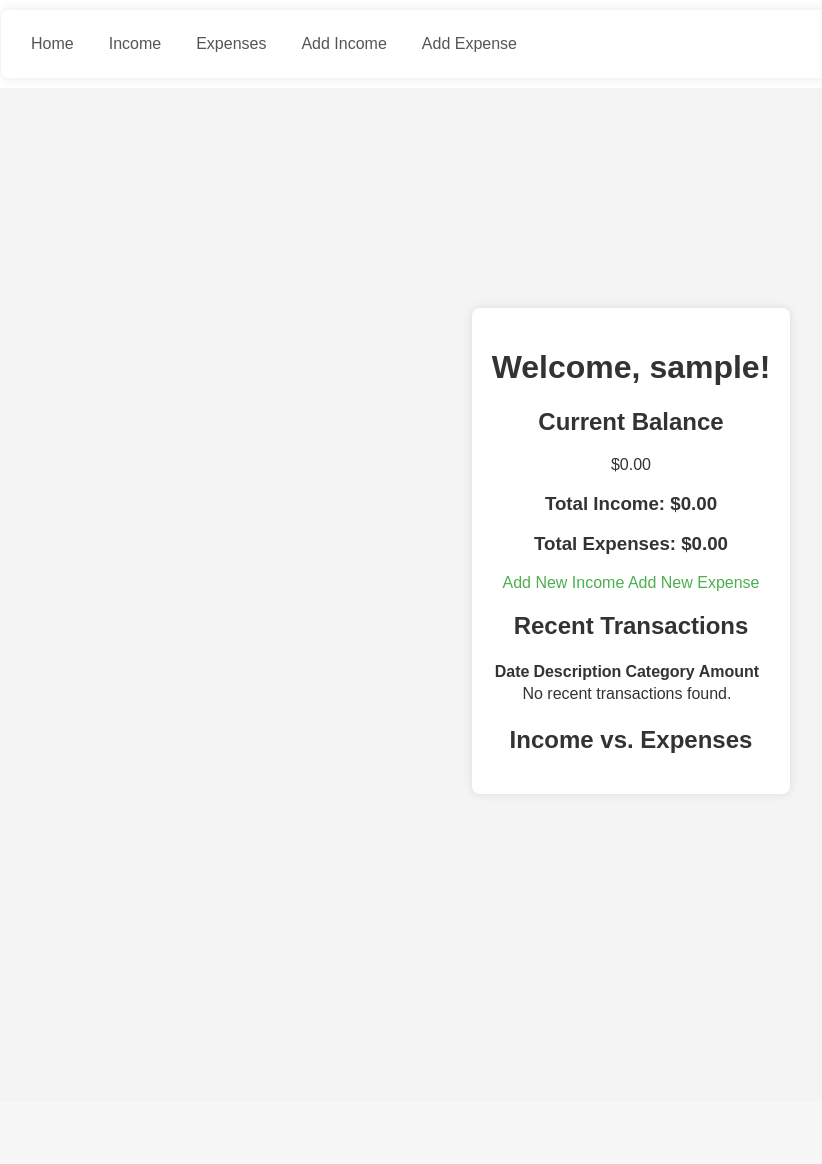
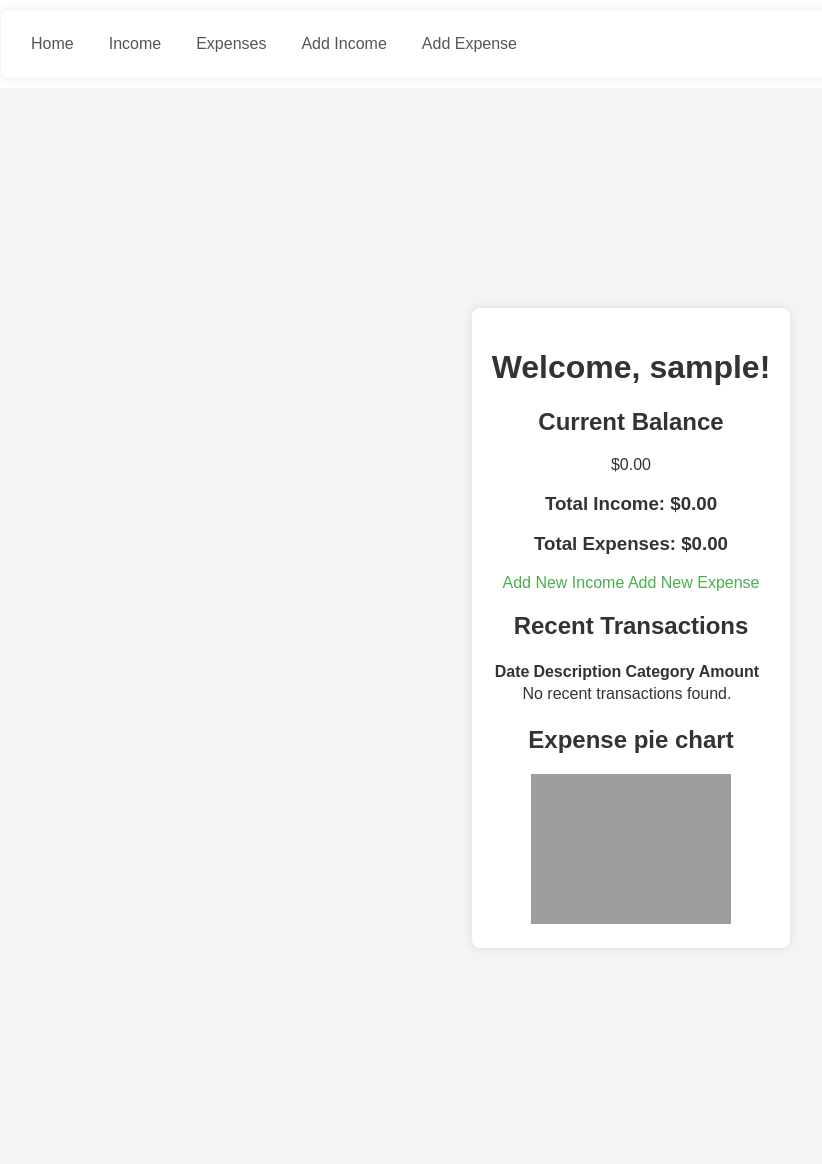
Before and after one commit to Anwar-Abdel/MoneyTrail, a Django app: page /home/ in a window 1280 px wide. Shown: the top 1164 px of the page, without its empty margins (9-831 px from the left). Before the commit the page ends 795 px from the top, so only its background shows below. Run offline with Django 5.2, Linux system fonts and the light colour scheme; the visitor is signed in with stand-in values (Sample User, id 1); data that the repository does not hold is empty; grey boxes are pictures that could not be loaded.

Commit message:
feat: added pie expense chart and url

```diff
--- a/money_app/templates/money_app/home.html
+++ b/money_app/templates/money_app/home.html
@@ -57,8 +57,10 @@
         </div>
 
         <div class="charts">
-            <h2>Income vs. Expenses</h2>
-            <div id="income-expense-chart"></div>
+            <h2>Expense pie chart</h2>
+            <a href="{% url 'expense_pie_chart' %}">
+                <img src="{% static 'images/pie_chart_icon.png' %}" alt="Pie Chart" style="width: 200px;">
+            </a>
         </div>
     </div>
 </body>
--- a/money_app/urls.py
+++ b/money_app/urls.py
@@ -17,5 +17,6 @@ urlpatterns = [
     path('add_expense/', views.add_expense, name='add_expense'),
     path('delete_expense<int:id>/', views.delete_expense, name='delete_expense'),
     path('edit_expense<int:id>/', views.edit_expense, name='edit_expense'),
+    path('expense_pie_chart/', views.expense_pie_chart, name='expense_pie_chart'),
 
 ]
--- a/money_app/views.py
+++ b/money_app/views.py
@@ -6,6 +6,7 @@ from django.shortcuts import render, redirect
 from django.contrib.auth import login, authenticate, get_user
 from .forms import SignUpForm, IncomeForm, ExpenseForm
 from django.contrib.auth.decorators import login_required
+import plotly.express as px
 
 
 #--------VIEWS----------#
@@ -49,6 +50,26 @@ def home(request):
         'recent_transactions': recent_transactions,
     }
     return render(request, 'money_app/home.html', context)
+
+
+def expense_pie_chart(request):
+    expenses = Expense.objects.filter(user=request.user)
+    categories = ['food', 'transport', 'utilities', 'entertainment', 'other']
+
+    expense_data = []
+    for category in categories:
+        total = expenses.filter(category=category).aggregate(Sum('amount'))['amount__sum'] or 0
+        expense_data.append({'category': category, 'total': total})
+
+    figure = px.pie(
+        names=[item['category'] for item in expense_data],
+        values=[item['total'] for item in expense_data],
+        title="Expenses by Category",
+        labels={'category': 'Category', 'total': 'Total Expenses'}
+    )
+    chart = figure.to_html()
+
+    return render(request, 'money_app/expense/expense_pie_chart.html', {'chart': chart})
 
 
 #--------GET----------#
```
Also changed, not shown: money_app/templates/money_app/expense/expense_pie_chart.html (added, +17 -0 lines).
